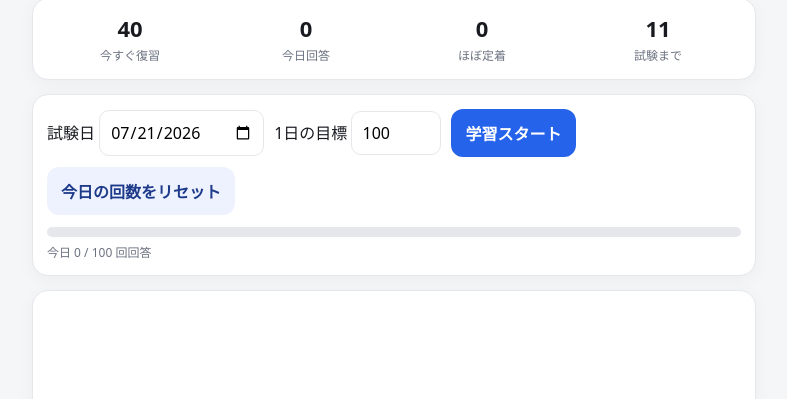
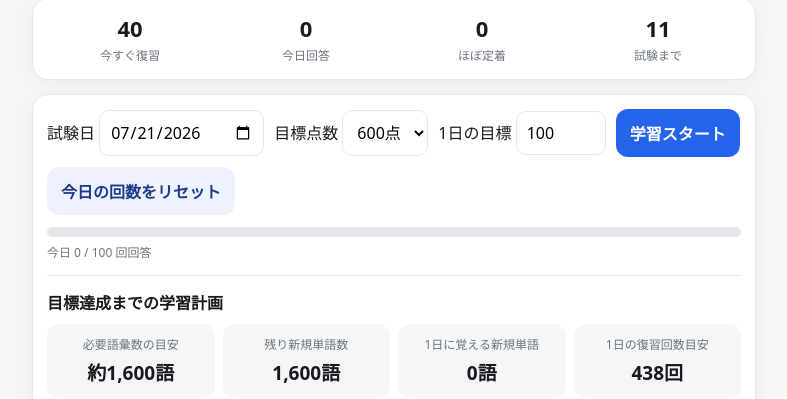
Before and after one commit to shun6393/TOEIC-app, a plain HTML site: page index.html in a window 1280 px wide. Shown: the part 70-469 px from the top of the page, without its empty margins (246-1033 px from the left). Drawn offline with Linux system fonts and the light colour scheme.

Commit message:
目標点数設定機能を追加

```diff
--- a/index.html
+++ b/index.html
@@ -20,12 +20,33 @@
   <div class="panel">
     <div class="row">
       <label>試験日 <input type="date" id="examDate" value="2026-07-21"></label>
+      <label>目標点数
+        <select id="targetScore">
+          <option value="400">400点</option>
+          <option value="500">500点</option>
+          <option value="600" selected>600点</option>
+          <option value="700">700点</option>
+          <option value="800">800点</option>
+          <option value="900">900点</option>
+        </select>
+      </label>
       <label>1日の目標 <input type="number" id="dailyGoal" min="10" max="500" value="100" style="width:90px"></label>
       <button class="primary" id="startBtn">学習スタート</button>
       <button class="ghost" id="resetTodayBtn">今日の回数をリセット</button>
     </div>
     <div class="progress"><div class="bar" id="goalBar"></div></div>
     <div class="small" id="goalText" style="margin-top:6px"></div>
+
+    <section class="study-plan" aria-labelledby="studyPlanTitle">
+      <h2 id="studyPlanTitle">目標達成までの学習計画</h2>
+      <div class="plan-grid">
+        <div class="plan-item"><span>必要語彙数の目安</span><b id="vocabTarget">0語</b></div>
+        <div class="plan-item"><span>残り新規単語数</span><b id="remainingNew">0語</b></div>
+        <div class="plan-item"><span>1日に覚える新規単語</span><b id="dailyNew">0語</b></div>
+        <div class="plan-item"><span>1日の復習回数目安</span><b id="dailyReview">0回</b></div>
+      </div>
+      <p class="small plan-note" id="planNotice"></p>
+    </section>
   </div>
 
   <div class="card" id="card">
--- a/script.js
+++ b/script.js
@@ -43,6 +43,16 @@ const starterWords = [
 
 const LS_KEY = "toeic_cram_words_v1";
 const SETTINGS_KEY = "toeic_cram_settings_v1";
+const DEFAULT_TARGET_SCORE = 600;
+const VOCAB_TARGETS = Object.freeze({
+  400: 700,
+  500: 1100,
+  600: 1600,
+  700: 2300,
+  800: 3200,
+  900: 4500
+});
+const DAILY_REVIEW_MULTIPLIER = 3;
 
 let words = [];
 let current = null;
@@ -65,6 +75,9 @@ function load(){
   }
   const settings = JSON.parse(localStorage.getItem(SETTINGS_KEY)||"{}");
   examDate.value = settings.examDate || "2026-07-21";
+  targetScore.value = VOCAB_TARGETS[settings.targetScore]
+    ? settings.targetScore
+    : DEFAULT_TARGET_SCORE;
   dailyGoal.value = settings.dailyGoal || 100;
   refreshStats();
 }
@@ -73,6 +86,7 @@ function save(){
   localStorage.setItem(LS_KEY, JSON.stringify(words));
   localStorage.setItem(SETTINGS_KEY, JSON.stringify({
     examDate: examDate.value,
+    targetScore: Number(targetScore.value) || DEFAULT_TARGET_SCORE,
     dailyGoal: Number(dailyGoal.value)||100
   }));
 }
@@ -165,6 +179,26 @@ function refreshStats(){
   const goal=Number(dailyGoal.value)||100;
   goalBar.style.width=Math.min(100,today/goal*100)+"%";
   goalText.textContent=`今日 ${today} / ${goal} 回回答`;
+  refreshStudyPlan(days, due);
+}
+
+function refreshStudyPlan(days, due){
+  const score=Number(targetScore.value)||DEFAULT_TARGET_SCORE;
+  const target=VOCAB_TARGETS[score];
+  const studied=words.filter(w=>(w.seen||0)>0).length;
+  const remaining=Math.max(0,target-studied);
+  const dailyNew=days>0 ? Math.ceil(remaining/days) : 0;
+  const reviewEstimate=days>0
+    ? Math.max(due,dailyNew*DAILY_REVIEW_MULTIPLIER)
+    : 0;
+
+  vocabTarget.textContent=`約${target.toLocaleString("ja-JP")}語`;
+  remainingNew.textContent=`${remaining.toLocaleString("ja-JP")}語`;
+  dailyNew.textContent=`${dailyNew.toLocaleString("ja-JP")}語`;
+  dailyReview.textContent=`${reviewEstimate.toLocaleString("ja-JP")}回`;
+  planNotice.textContent=days>0
+    ? `学習済み ${studied.toLocaleString("ja-JP")}語を基準に計算しています。`
+    : "試験日を未来の日付に設定すると学習計画を計算します。";
 }
 
 card.addEventListener("click", reveal);
@@ -174,6 +208,7 @@ midBtn.addEventListener("click",()=>answer("mid"));
 goodBtn.addEventListener("click",()=>answer("good"));
 
 examDate.addEventListener("change",()=>{save();refreshStats();});
+targetScore.addEventListener("change",()=>{save();refreshStats();});
 dailyGoal.addEventListener("change",()=>{save();refreshStats();});
 
 resetTodayBtn.addEventListener("click",()=>{
--- a/style.css
+++ b/style.css
@@ -32,12 +32,20 @@
   .progress{height:10px;background:#e5e7eb;border-radius:999px;overflow:hidden;margin-top:12px}
   .bar{height:100%;width:0;background:var(--accent)}
   .small{font-size:12px;color:var(--muted)}
+  .study-plan{border-top:1px solid var(--line);margin-top:14px;padding-top:14px}
+  .study-plan h2{font-size:16px;margin:0 0 10px}
+  .plan-grid{display:grid;grid-template-columns:repeat(4,1fr);gap:8px}
+  .plan-item{background:var(--bg);border-radius:12px;padding:12px;text-align:center}
+  .plan-item span{display:block;font-size:12px;color:var(--muted);line-height:1.5}
+  .plan-item b{display:block;font-size:19px;margin-top:4px}
+  .plan-note{margin:8px 0 0;min-height:1.5em}
   details{margin-top:14px}
   summary{cursor:pointer;font-weight:700}
   textarea{width:100%;min-height:120px;margin-top:10px}
   .empty{color:var(--muted);line-height:1.8}
   @media(max-width:600px){
     .top{grid-template-columns:repeat(2,1fr)}
+    .plan-grid{grid-template-columns:repeat(2,1fr)}
     .word{font-size:34px}
     .buttons{grid-template-columns:1fr}
   }
```
